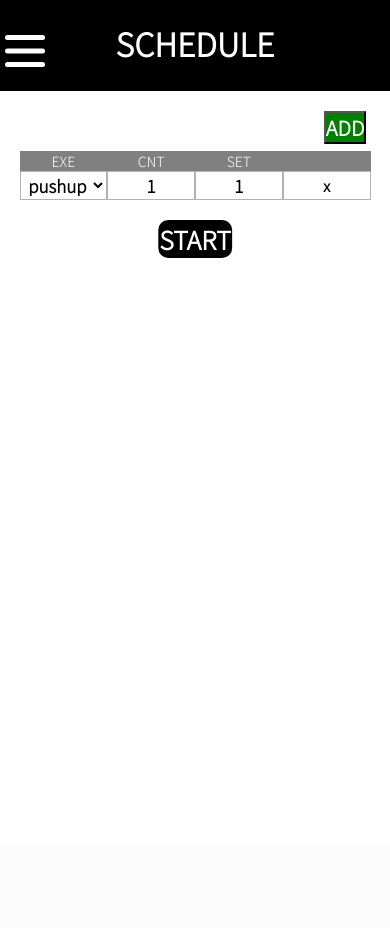
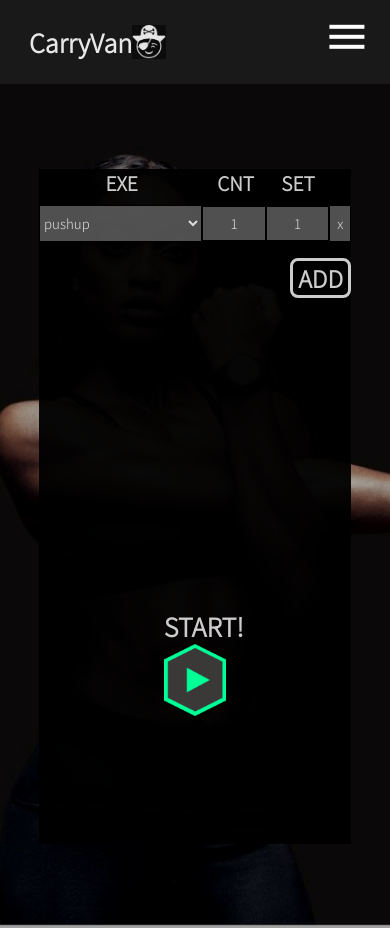
Before and after one commit to CarryVan/Real_Time_Virtual_Home_Trainer, a FastAPI app: page /schedule.html in a window 390 px wide. Before the commit the page ends 258 px from the top, so only its background shows below. Run offline with FastAPI, Linux system fonts and the light colour scheme.

Commit message:
front-back v1.0

```diff
--- a/static/client.js
+++ b/static/client.js
@@ -39,7 +39,7 @@ function addList(){
 	parent.lastChild.appendChild(ul2);
 	const break_time = document.createElement("li");
 	const time = document.createElement("input")
-	const default_time = document.createTextNode('BREAK')
+	const default_time = document.createTextNode("break time")
 	break_time.appendChild(default_time)
 	time.setAttribute('id', 'time')
 	time.setAttribute('class', 'time')
--- a/static/pose_estimation.css
+++ b/static/pose_estimation.css
@@ -33,13 +33,13 @@ nav .mylogo{
 
 nav .mylogo p{
   font-weight: bold;
-  font-size: 4vh;
+  font-size: 3vh;
   color: rgba(255, 255, 255, 0.9);
 }
 
 nav .mylogo img{
-  height: 5vh;
-  width: 5vh;
+  height: 4vh;
+  width: 4vh;
   opacity: 0.9
 }
 
@@ -76,9 +76,9 @@ nav .hamburger {
 
 .start{
   position: relative;
+  display: flex;
   bottom: -5%;
-  display: flex;
-  height: 30%;
+  height: 25%;
   justify-content: center;
   align-items: center;
   flex-direction: column;
@@ -110,58 +110,33 @@ nav .hamburger {
   cursor: pointer;
 }
 
-.home {
-  background: url('./img/pushup.jpg') no-repeat;
-  background-size: cover;
-  height: 75vh;
-
-  display: flex;
-  flex-direction:column;
-  justify-content: center;
-  align-items: center;
-}
-
-.home .cover{
-
-  width:100%;
-  height: 100%;
-  background-color: rgba(0, 0, 0, 0.6);
-
-  display: flex;
-  flex-direction: column;
-  justify-content: center;
-  align-items: center;
-}
-
-.home .cover .title{
-  margin-top: 5vh;
-  font-size: 3em;
-  color: rgba(255, 255, 255, 0.8)
-}
-
 .nav-links{
   position: fixed;
   background: rgba(0, 0, 0, 0.95);
-  color:white;
-  font-size: 1.5em;
-  line-height: 100vh;
-  text-align: center;
   height: 100vh;
   width: 70%;
   margin-left: 100%;
+  display: flex;;
+  justify-content: center;
+  flex-direction: column;
+  z-index: 1;
 
 }
 
+.nav-links li{
+  color: white;
+  font-size: 1.5em;
+  text-align: center;
+}
 
 .nav-links.open{
  margin-left: 30%;
  transition: margin-left 0.8s ease-in;
 }
 
-
 @media screen and (max-width: 500px){
   .home{
-    background: url('/img/main.jpg') no-repeat;
+    background: url('/img/bk.png') no-repeat;
     background-size: cover;
     height: 100vh;
 
@@ -184,12 +159,20 @@ nav .hamburger {
 
   .home .cover .title{
     position: relative;
-    top: -30vh;
-    font-size: 2em;
-    color: rgba(255, 255, 255, 0.8)
+    top: -25vh;
+    right: -23vw;
+    display:flex;
+    justify-content:baseline;
+    flex-direction:column;
   }
 
-  .home .record_page{
+  .home .cover .title .t{
+    font-size: 4.5vh;
+    font-weight: bold;
+    color: rgba(255, 255, 255, 0.8);
+  }
+
+  .home .frame{
     height:80%;
     width:80%;
     background-color:rgba(0, 0, 0, 0.95);
@@ -200,7 +183,7 @@ nav .hamburger {
     align-items:flex-start;
   }
 
-  .home .record_page .card{
+  .home .frame .card{
     background-color:rgba(255, 255, 255, 0.9);
     border-radius: 5%;;
     height:25%;
@@ -233,13 +216,13 @@ nav .hamburger {
   .inner .date .title{
     width:100%;
     height:30%;
-    font-size: 4vh;
+    font-size: 3.5vh;
     font-weight: bold;
   }
 
   .inner .date .dw{
     height:30%;
-    font-size: 3.5vh;
+    font-size: 3vh;
     font-weight: bold;
     color: rgba(0, 0, 0, 0.7)
   }
@@ -270,43 +253,168 @@ nav .hamburger {
   .inner li{
     margin-top: 8px;
     box-shadow: 0px 2px rgba(0, 0, 0, 0.5);
-    font-size: 2.5vh;
+    font-size: 2.25vh;
     font-weight: bold;
     color: rgba(0, 0, 0, 0.9);
   }
+
+  .work_out{
+    width: 100%;
+    padding-bottom: 1vh;
+  }
+  .work_out ul{
+    display:flex;
+    justify-content: space-around;
+    align-items: center;
   }
 
-.product{
-  display: flex;
+  .work_out ul li{
+    color : rgba(255, 255, 255, 0.8);
+    font-size : 1.2rem;
+    font-weight: bold;
+    text-align: center;
+  }
+
+  .work_out_selection {
+    width: 100%;
+    display:flex;
+    justify-content: center;
+    align-items: center;
     flex-direction: column;
+  }
+
+  .workouts{
+    width: 100%;
+  }
+
+  .workouts .list{
+    width: 100%;
+    display:flex;
     justify-content: center;
     align-items: center;
   }
 
-.product .main{
-
-  width: 40%;
-  height: 50%;
-  display: flex;
-  flex-direction: column;
-  justify-content: center;
-  align-items: center;
+  ul .exercise{
+    width: 53%;
   }
 
-.product .main .title{
-  margin-top: 10vh;
-  font-size: 2rem;
+  ul .cnt{
+    width: 20%;
   }
 
-.product .main .line{
-  background-color: #000;
-  width: 80%;
-  height: 0.3vh;
-  margin-top: 1vh;
+  ul .set{
+    width: 20%;
   }
 
-.product .main .description{
+  ul .btn_x{
+    width: 7%;
+  }
 
-  margin-top: 5vh;
-  font-size: 1rem;
+  .breaktime{
+
+    width: 100%;
+    display: flex;
+    margin-top: 2vh;
+    margin-bottom: 2vh;;
+    flex-direction: row;
+    justify-content: baseline;
   }
+
+  .breaktime li{
+    color:rgba(255, 255, 255, 0.8);
+    width: 50.7%;
+    background-color: rgba(100, 100, 100, 0.8);
+    font-size: 0.85rem;
+    padding-top: 3px;
+    padding-bottom: 3px;
+    padding-left: 3px;
+    border: 1px solid black;
+  }
+
+  .breaktime .time {
+    width: 20%;
+    color:rgba(255, 255, 255, 0.8);
+    background-color: rgba(100, 100, 100, 0.8);
+    outline: 0 none;
+    border: 1px solid black;
+    text-align: center;
+  }
+
+  ul .time{
+    width: 20%;
+  }
+
+  .frame .add{
+
+    width: 100%;
+    display: flex;
+    justify-content: right;
+    margin-top: 2vh;
+  }
+  .frame .add .btn_add{
+
+    color: rgba(255, 255, 255, 0.8);
+    font-size: 2.75vh;
+    font-weight: bold;
+    border-style: solid;
+    border-color: rgba(255, 255, 255, 0.8);
+    border-radius: 0.5rem;
+    padding-left: 5px;
+    padding-right: 5px;
+    text-align: center;
+  }
+
+  .start_wrap{
+    width:100%;
+    display: flex;
+    justify-content: center;
+  }
+
+  .start_wrap .button_wrap{
+    width:20%;
+    height: 100%;
+    position: relative;
+    display: flex;
+    justify-content: center;
+    flex-direction: column;
+  }
+
+  .text_start{
+    color: rgba(255, 255, 255, 0.8);
+    text-align: center;
+    font-size: 3vh;
+    font-weight: bold;
+  }
+
+  .workouts .list .exercise,
+  .workouts .list .cnt,
+  .workouts .list .set,
+  .workouts .list .btn_x {
+
+    color:rgba(255, 255, 255, 0.8);
+    background-color: rgba(100, 100, 100, 0.8);
+    outline: 0 none;
+    border: 1px solid black;
+    height: 4vh;
+  }
+
+  .workouts .list .cnt,
+  .workouts .list .set {
+    text-align: center;
+  }
+
+  .workouts .list .exercise,
+  .workouts .list .btn_x{
+    height: 4.3vh;
+  }
+
+  .frame .floor_1{
+
+    height:65%;
+    width:100%;
+    overflow: auto;
+
+  }
+
+
+}
--- a/templates/schedule.html
+++ b/templates/schedule.html
@@ -4,48 +4,44 @@
     <meta charset="UTF-8"/>
     <link rel="preconnect" href="https://fonts.googleapis.com">
     <link rel="preconnect" href="https://fonts.gstatic.com" crossorigin>
-    <link rel="stylesheet" type="text/css" href="static/schedule.css">
+    <!-- <link rel="stylesheet" type="text/css" href="./static/pose_estimation.css"> -->
+    <link rel="stylesheet" type="text/css" href="./static/pose_estimation.css">
     <link href="https://fonts.googleapis.com/css2?family=Noto+Sans+KR:wght@300&display=swap" rel="stylesheet">
     <meta name="viewport" content="width=device-width, initial-scale=1">
     <script src="static/jquery-3.5.1.min.js"></script>
   </head>
   <body>
-    <div class="wrap">
-      <div class="head_bg">
-        <h1>
-          SCHEDULE
-        </h1>
-        <input type="checkbox" id="menuicon">
-        <label for="menuicon">
-          <span></span>
-          <span></span>
-          <span></span>
-        </label>
-        <div class="sidebar">
-          <div class="sidemenu">
-            <button onclick="location.href='record.html'">
-              Record
-            </button>
-            <button onclick="location.href='schedule.html'">
-              Schedule
-            </button>
+
+    <header>
+      <nav>
+        <div class="hamburger">
+          <div class="line"></div>
+          <div class="line"></div>
+          <div class="line"></div>
         </div>
+        <div class="mylogo" style="cursor: pointer" onclick="location.href='pose_estimation.html'">
+          <p>CarryVan</p><img src="./img/logo.png" />
         </div>
-      </div>
-      <input class="btn_add" type="button", value="ADD" onclick="addList()">
+        <ul class="nav-links">
+          <li onclick="location.href='record.html'">Record</li>
+        <ul>
+      </nav>
+      <section class="home">
+        <div class="cover">
+          <div id="frame" class="frame">
+            <div class = "floor_1">
               <div class="work_out">
                 <ul>
-          <li>EXE</li>
-          <li>CNT</li>
-          <li>SET</li>
-          <li>REM</li>
+                  <li class="exercise">EXE</li>
+                  <li class="cnt">CNT</li>
+                  <li class="set">SET</li>
+                  <li class="btn_x"></li>
                 </ul>
               </div>
               <div class="work_out_selection" id="work_out_selection">
                 <div class="workouts">
                   <ul class="list">
                     <select class="exercise" name="exercise" id="exercise">
-              {# <option value="운동선택">운동선택</option> #}
                       <option value="pushup">pushup</option>
                       <option value="plank">plank</option>
                       <option value="squat">squat</option>
@@ -58,8 +54,20 @@
                   </ul>
                 </div>
               </div>
-      <input class="btn_start" type="button", value="START" onclick="start();">
+              <div class="add" onclick="addList()">
+                <div class="btn_add">ADD</div>
               </div>
+          </div>
+          <div class="start_wrap">
+            <div class="button_wrap" onclick="start();">
+              <div class="text_start">START!</div>
+              <img src="./img/start.png"/>
+            </div>
+          </div>
+        </div>
+        </div>
+      </section>
+
   </body>
   <script type="text/javascript" src="http://code.jquery.com/jquery-3.5.1.min.js"></script>
   <script src="static/client.js"></script>
```
Also changed, not shown: templates/pose_estimation.html (+5 -3 lines), templates/record.html (+6 -9 lines), img/background.png (added), img/bk.png (added), img/bk2.PNG (added). Lines whose indentation alone changed are shown as unchanged.
